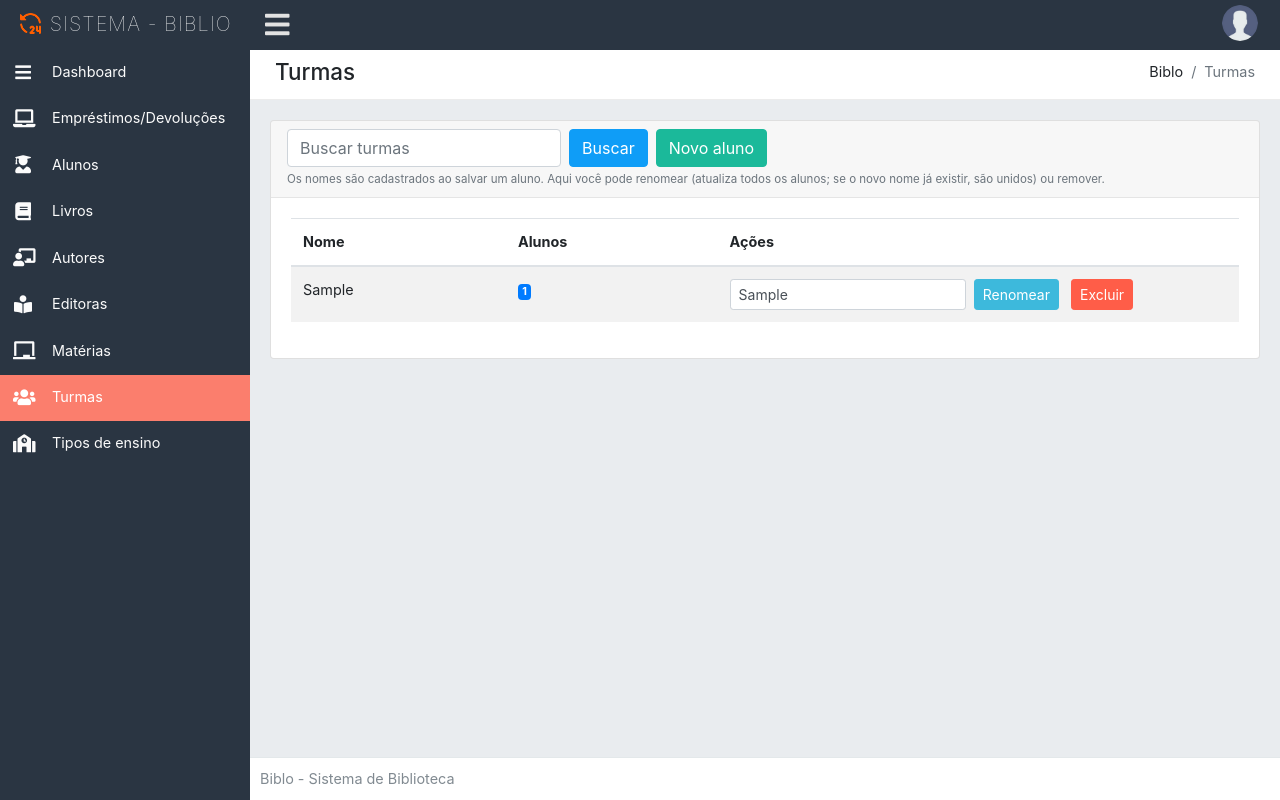
After one commit to rogeriogeu/biblo, a PHP site: page /painel/turmas.php in a window 1280 px wide. The commit adds this page. Run offline with PHP 8.4, Linux system fonts and the light colour scheme; the visitor is signed in with stand-in values (Sample User, id 1); tables that the repository leaves empty hold one stand-in row (values such as "Sample post"); some libraries are stand-ins or nearby versions.

Commit message:
Turma e Tipo de ensino como select2 com tags e telas Turmas/Tipos de ensino
Co-authored-by: Copilot App <223556219+Copilot@users.noreply.github.com>

```diff
--- /dev/null
+++ b/painel/ensinos.php
@@ -0,0 +1,5 @@
+<?php
+$campo = 'ensino';
+$titulo = 'Tipos de ensino';
+$arquivo = 'ensinos.php';
+require __DIR__ . '/lista_nomes.php';
--- a/painel/lista_nomes.php
+++ b/painel/lista_nomes.php
@@ -1,8 +1,12 @@
 <?php
-// Tela compartilhada de autores/editoras/matérias. Espera $campo ('autor'|'editora'|'materia'), $titulo e $arquivo definidos pelo chamador.
+// Tela compartilhada de autores/editoras/matérias/turmas/tipos de ensino. Espera $campo ('autor'|'editora'|'materia'|'turma'|'ensino'), $titulo e $arquivo definidos pelo chamador.
 require_once __DIR__ . '/funcoes.php';
 
-if (!in_array($campo, ['autor', 'editora', 'materia'], true)) {
+$livro = ['livro', 'livro', 'livros', 'livros.php', 'livro_form.php', 'Novo livro'];
+$aluno = ['estudante', 'aluno', 'alunos', 'alunos.php', 'aluno_form.php', 'Novo aluno'];
+$fontes = ['autor' => $livro, 'editora' => $livro, 'materia' => $livro, 'turma' => $aluno, 'ensino' => $aluno];
+[$tabela, $un, $pl, $listagem, $form, $novoRot] = $fontes[$campo] ?? [null, null, null, null, null, null];
+if ($tabela === null) {
     exit;
 }
 
@@ -19,22 +23,22 @@ if ($_SERVER['REQUEST_METHOD'] === 'POST') {
             flash('danger', 'Informe o novo nome.');
         } else {
             // Se já existe outro nome igual (sem diferenciar maiúsculas), une usando a grafia existente.
-            $existente = consultar("SELECT $campo AS v FROM livro WHERE $campo = ? AND BINARY $campo <> BINARY ? LIMIT 1", 'ss', [$novo, $antigo]);
+            $existente = consultar("SELECT $campo AS v FROM $tabela WHERE $campo = ? AND BINARY $campo <> BINARY ? LIMIT 1", 'ss', [$novo, $antigo]);
             $mesmo = strcasecmp($novo, $antigo) === 0;
             $destino = (!$mesmo && $existente) ? $existente[0]['v'] : $novo;
-            $n = executar("UPDATE livro SET $campo = ? WHERE $campo = ?", 'ss', [$destino, $antigo]);
-            flash('success', ($destino !== $novo ? 'Unido ao nome já existente "' . $destino . '". ' : '') . "$n livro(s) atualizado(s).");
+            $n = executar("UPDATE $tabela SET $campo = ? WHERE $campo = ?", 'ss', [$destino, $antigo]);
+            flash('success', ($destino !== $novo ? 'Unido ao nome já existente "' . $destino . '". ' : '') . "$n $un(s) atualizado(s).");
         }
     } elseif ($acao === 'excluir') {
-        $n = executar("UPDATE livro SET $campo = '' WHERE $campo = ?", 's', [$antigo]);
-        flash('success', "Removido de $n livro(s). Os livros foram mantidos, sem $campo.");
+        $n = executar("UPDATE $tabela SET $campo = '' WHERE $campo = ?", 's', [$antigo]);
+        flash('success', "Removido de $n $un(s). Os registros foram mantidos, sem $campo.");
     }
     redirecionar($arquivo);
 }
 
 $q = trim($_GET['q'] ?? '');
 $itens = consultar(
-    "SELECT MIN($campo) AS nome, COUNT(*) AS total FROM livro WHERE $campo <> '' AND $campo LIKE ?
+    "SELECT MIN($campo) AS nome, COUNT(*) AS total FROM $tabela WHERE $campo <> '' AND $campo LIKE ?
      GROUP BY $campo ORDER BY nome",
     's',
     ['%' . $q . '%']
@@ -47,18 +51,18 @@ page_start($titulo);
         <form class="form-inline" method="GET">
             <input type="text" name="q" class="form-control mr-2" placeholder="Buscar <?php echo e(strtolower($titulo)); ?>" value="<?php echo e($q); ?>">
             <button class="btn btn-primary mr-2">Buscar</button>
-            <a href="livro_form.php" class="btn btn-success">Novo livro</a>
+            <a href="<?php echo $form; ?>" class="btn btn-success"><?php echo $novoRot; ?></a>
         </form>
-        <small class="text-muted">Os nomes são cadastrados ao salvar um livro. Aqui você pode renomear (atualiza todos os livros; se o novo nome já existir, eles são unidos) ou remover.</small>
+        <small class="text-muted">Os nomes são cadastrados ao salvar um <?php echo $un; ?>. Aqui você pode renomear (atualiza todos os <?php echo $pl; ?>; se o novo nome já existir, são unidos) ou remover.</small>
     </div>
     <div class="card-body table-responsive">
         <table class="table table-striped">
-            <thead><tr><th>Nome</th><th>Livros</th><th style="width:55%">Ações</th></tr></thead>
+            <thead><tr><th>Nome</th><th><?php echo ucfirst($pl); ?></th><th style="width:55%">Ações</th></tr></thead>
             <tbody>
             <?php foreach ($itens as $i) { ?>
                 <tr>
                     <td><?php echo e($i['nome']); ?></td>
-                    <td><a href="livros.php?q=<?php echo urlencode($i['nome']); ?>"><span class="badge badge-primary"><?php echo (int) $i['total']; ?></span></a></td>
+                    <td><a href="<?php echo $listagem; ?>?q=<?php echo urlencode($i['nome']); ?>"><span class="badge badge-primary"><?php echo (int) $i['total']; ?></span></a></td>
                     <td>
                         <form method="POST" class="form-inline d-inline">
                             <?php echo csrf_field(); ?>
@@ -67,7 +71,7 @@ page_start($titulo);
                             <input class="form-control form-control-sm mr-1" name="novo" required value="<?php echo e($i['nome']); ?>">
                             <button class="btn btn-sm btn-info mr-2">Renomear</button>
                         </form>
-                        <form method="POST" class="d-inline" onsubmit="return confirm('Remover &quot;<?php echo e(addslashes($i['nome'])); ?>&quot; de <?php echo (int) $i['total']; ?> livro(s)? Os livros não serão excluídos.');">
+                        <form method="POST" class="d-inline" onsubmit="return confirm('Remover &quot;<?php echo e(addslashes($i['nome'])); ?>&quot; de <?php echo (int) $i['total']; ?> (s)? Os registros não serão excluídos.');">
                             <?php echo csrf_field(); ?>
                             <input type="hidden" name="acao" value="excluir">
                             <input type="hidden" name="antigo" value="<?php echo e($i['nome']); ?>">
--- a/painel/menu.php
+++ b/painel/menu.php
@@ -8,6 +8,8 @@ $itens = [
     ['autores.php', 'autor', 'fas fa-chalkboard-teacher', 'Autores'],
     ['editoras.php', 'editora', 'fas fa-book-reader', 'Editoras'],
     ['materias.php', 'materia', 'fas fa-chalkboard', 'Matérias'],
+    ['turmas.php', 'turma', 'fas fa-users', 'Turmas'],
+    ['ensinos.php', 'ensino', 'fas fa-school', 'Tipos de ensino'],
 ];
 if (is_admin()) {
     $itens[] = ['usuarios.php', 'usuario', 'fa fa-users', 'Usuários'];
--- /dev/null
+++ b/painel/turmas.php
@@ -0,0 +1,5 @@
+<?php
+$campo = 'turma';
+$titulo = 'Turmas';
+$arquivo = 'turmas.php';
+require __DIR__ . '/lista_nomes.php';
```
Also changed, not shown: painel/aluno_form.php (+39 -9 lines).
